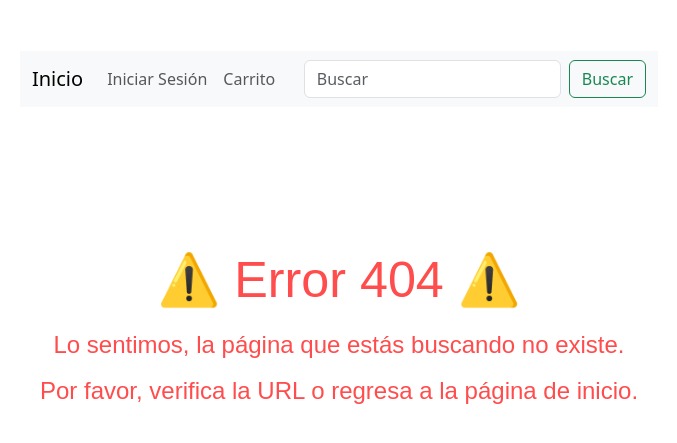
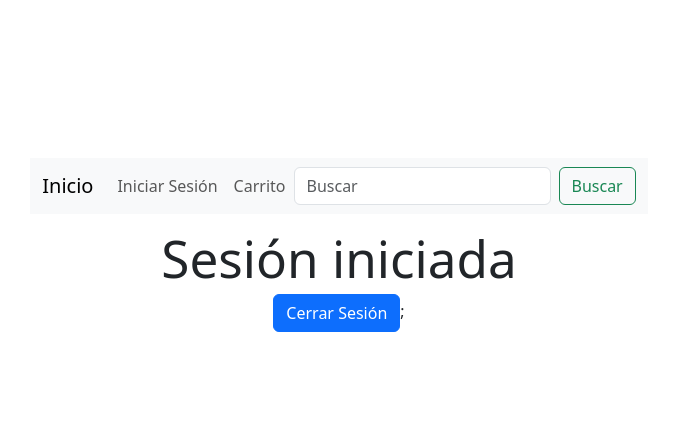
Before and after one commit to AgusRey04/E-commerce, a React (Vite) app in the folder e-commerce/: page /Logout in a window 1280 px wide. Before the commit this address had no page. Shown: the part 155-598 px from the top of the page, without its empty margins (301-978 px from the left). Built offline with nearby package versions, Linux system fonts and the light colour scheme.

Commit message:
Login - Logout

```diff
--- a/e-commerce/src/App.jsx
+++ b/e-commerce/src/App.jsx
@@ -1,22 +1,18 @@
-
-import './App.css'
-import Home from './componets/home/Home'
-import { RouterProvider, createBrowserRouter } from 'react-router-dom'
-import MaiLayout from './componets/layout/MaiLayout'
-import Login from './componets/login/Login'
-import CartShop from './componets/cartShop/CartShop'
-import ErrorPage from "./componets/errorPage/ErrorPage"
-
-
+import "./App.css";
+import Home from "./componets/home/Home";
+import { RouterProvider, createBrowserRouter } from "react-router-dom";
+import MaiLayout from "./componets/layout/MaiLayout";
+import Login from "./componets/login/Login";
+import CartShop from "./componets/cartShop/CartShop";
+import ErrorPage from "./componets/errorPage/ErrorPage";
+import Logout from "./componets/logout/Logout";
 function App() {
-
-
   const router = createBrowserRouter([
     {
       path: "/",
       element: (
         <MaiLayout>
-          <Home/>
+          <Home />
         </MaiLayout>
       ),
     },
@@ -24,7 +20,15 @@ function App() {
       path: "/login",
       element: (
         <MaiLayout>
-          <Login/>
+          <Login />
+        </MaiLayout>
+      ),
+    },
+    {
+      path: "/Logout",
+      element: (
+        <MaiLayout>
+          <Logout />
         </MaiLayout>
       ),
     },
@@ -32,26 +36,21 @@ function App() {
       path: "/cart",
       element: (
         <MaiLayout>
-        <CartShop/>
+          <CartShop />
         </MaiLayout>
       ),
-
     },
     {
       path: "*",
       element: (
         <MaiLayout>
-         <ErrorPage/>
+          <ErrorPage />
         </MaiLayout>
       ),
+    },
+  ]);
+
+  return <RouterProvider router={router} />;
 }
 
-
- ])
-
-  return <RouterProvider router= {router}/>;
-
-
-}
-
-export default App
+export default App;
--- a/e-commerce/src/componets/login/Login.jsx
+++ b/e-commerce/src/componets/login/Login.jsx
@@ -1,4 +1,4 @@
-import { useState } from "react";
+import { useEffect, useState } from "react";
 import Button from "react-bootstrap/Button";
 import Card from "react-bootstrap/Card";
 import Form from "react-bootstrap/Form";
@@ -6,12 +6,17 @@ import Row from "react-bootstrap/Row";
 import Col from "react-bootstrap/Col";
 import "./Login.css";
 import { useNavigate } from "react-router-dom";
-
 const Login = () => {
   const navigate = useNavigate();
   const [username, setUsername] = useState("");
   const [password, setPassword] = useState("");
   const [error, setError] = useState("");
+
+  useEffect(() => {
+    if (localStorage.getItem("logged_in_user")) {
+      navigate("/logout");
+    }
+  }, [navigate]);
 
   const handleUserChange = (event) => {
     setUsername(event.target.value);
@@ -33,6 +38,8 @@ const Login = () => {
 
       if (response.ok) {
         const userData = await response.json();
+        localStorage.setItem("logged_in_user", JSON.stringify(userData));
+
         console.log("Datos del usuario autenticado:", userData);
         navigate("/");
       } else {
--- /dev/null
+++ b/e-commerce/src/componets/logout/Logout.jsx
@@ -0,0 +1,19 @@
+import Button from "react-bootstrap/Button";
+import { useNavigate } from "react-router-dom";
+const Logout = () => {
+  const navigate = useNavigate();
+  const logoutHandler = () => {
+    // Elimina los tokens de acceso y de refresco al cerrar sesión
+    localStorage.removeItem("logged_in_user");
+    navigate("/login");
+  };
+
+  return (
+    <>
+      <h1>Sesión iniciada</h1>
+      <Button onClick={logoutHandler}>Cerrar Sesión</Button>;
+    </>
+  );
+};
+
+export default Logout;
```
Lines whose indentation alone changed are shown as unchanged.
